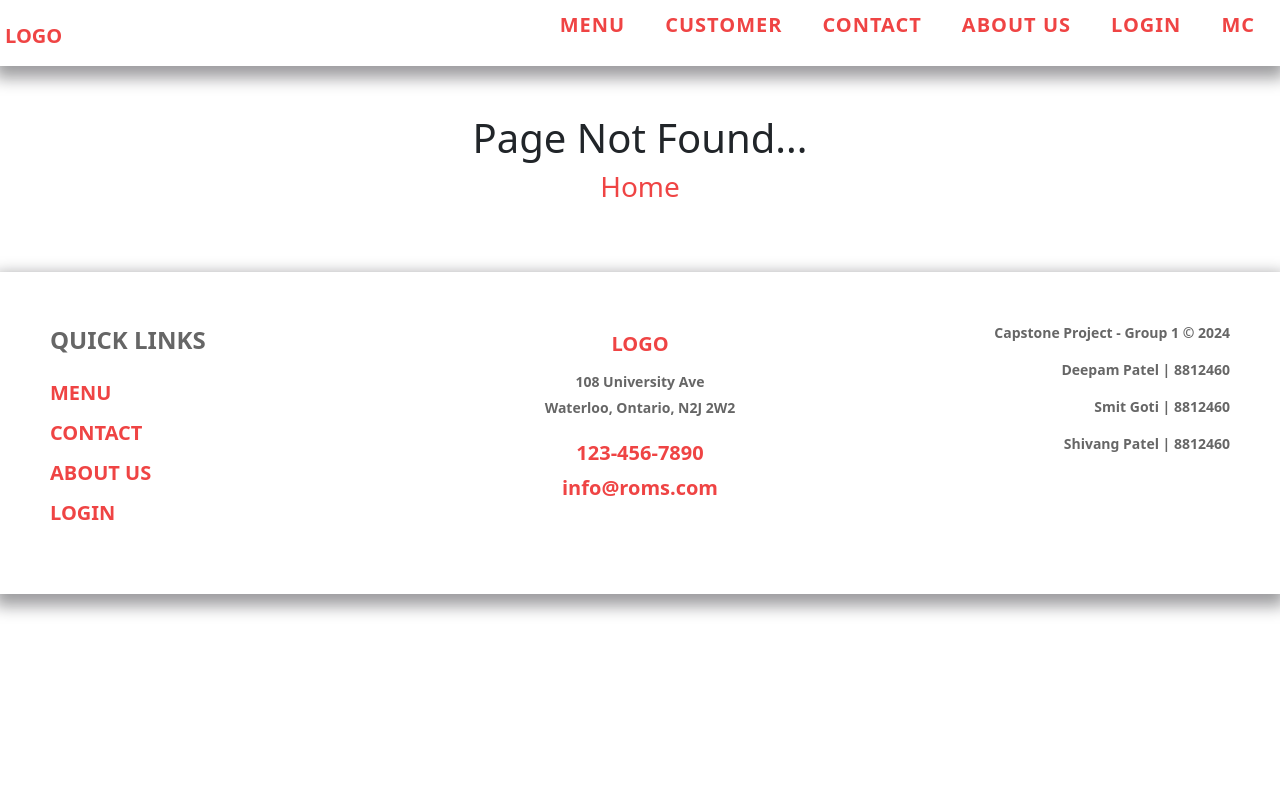
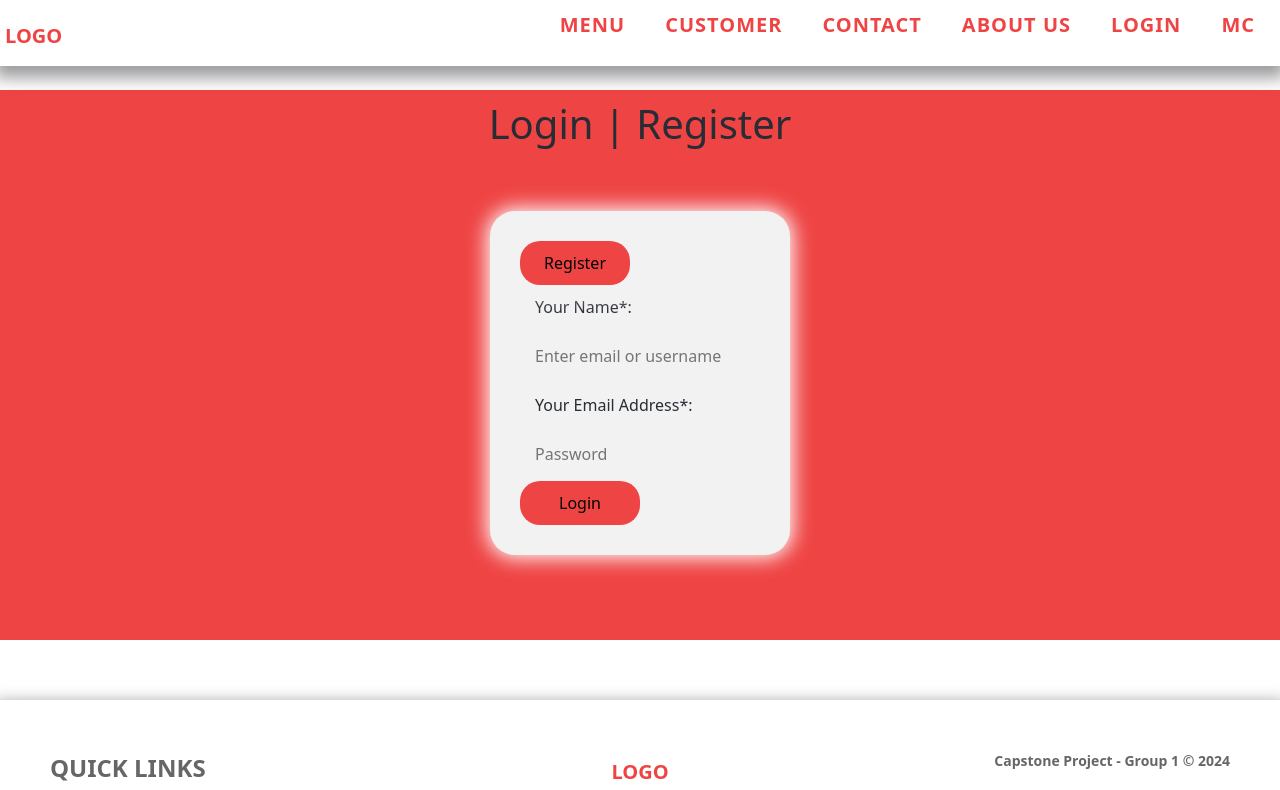
Before and after one commit to Smitgoti30/RestaurantOrderManagementSystem, a React (Create React App) app in the folder Solution/frontend/: page /login in a window 1280 px wide. Shown: the top 790 px of the page. Built offline with nearby package versions, Linux system fonts and the light colour scheme.

Commit message:
Login | Register page with CSS style.

```diff
--- a/Solution/frontend/src/App.css
+++ b/Solution/frontend/src/App.css
@@ -920,3 +920,137 @@ border: 2px solid #ef4444;
 border-radius: 5%;
 display: flex;
 }
+
+/* css code for the contact-us page. */
+
+.contact-us {
+  display: flex;
+  flex-direction: column;
+  justify-content: space-between;
+  align-items: center;
+  color: #282c34;
+}
+
+.contact-div {
+  display: flex;
+  flex-direction: column;
+  justify-content: space-between;
+  background-color: #f2f2f2;
+  border-radius: 25px;
+  width: 600px;
+  height: auto;
+  margin: 25px 35px;
+  padding: 30px;
+  box-shadow: 0 0 20px 3px #fff;
+}
+
+/* css code for the login- registration page. */
+
+.login-div {
+  background-color: #ef4444;
+  display: flex;
+  flex-direction: column;
+  justify-content: space-between;
+  align-items: center;
+  width: 100vw;
+  height: 100%;
+  color: #282c34;
+  padding: 10px 0 0 0;
+}
+
+.form-div {
+  display: flex;
+  flex-direction: column;
+  justify-content: space-between;
+  background-color: #f2f2f2;
+  border-radius: 25px;
+  width: 300px;
+  height: auto;
+  margin: 55px 35px 85px 35px;
+  padding: 30px;
+  box-shadow: 0 0 20px 3px #fff;
+}
+
+.from-box {
+
+  display: flex;
+  flex-direction: column;
+  justify-content: space-between;
+  border-radius: 25px;
+  width: 300px;
+  height: auto;
+  margin: 35px 35px;
+
+}
+
+.button-box {
+  width: 220px;
+  height: 35px auto;
+  position: relative;
+  box-shadow: 0 0 20px 9px #f2f2f2;
+  border-radius: 20px;
+}
+
+.toggle-btn {
+  display: flex;
+  background-color: #ef4444;
+  flex-direction: column;
+  justify-content: center;
+  align-items: center;
+  padding: 10px 30px;
+  cursor: pointer;
+  width: 50%;
+  border: 0;
+  border-radius: 20px;
+  outline: none;
+  -webkit-border-radius: 20px;
+  -moz-border-radius: 20px;
+  -ms-border-radius: 20px;
+  -o-border-radius: 20px;
+}
+
+.input-field {
+  /* color: #fff; */
+  margin: 15px 0;
+  border-radius: 3px;
+  display: flex;
+  align-items: center;
+}
+
+.input {
+  width: auto;
+  background: transparent;
+  border: 0;
+  outline: 0;
+  /* padding: 10px 10px; */
+  margin: 15px 15px;
+}
+
+label {
+  width: auto;
+  /* background: transparent; */
+  border: 0;
+  outline: 0;
+  padding: 10px 15px;
+}
+
+#btn {
+  display: flex;
+  justify-content: center;
+  align-items: center;
+  top: 0;
+  left: 0;
+  width: 110px;
+  height: 100px;
+  background-color: #ef4444;
+  border-radius: 30px;
+  transition: 1s;
+}
+
+#login {
+  left: 50%;
+}
+
+#register {
+  left: 50%;
+}
--- a/Solution/frontend/src/components/Contact.js
+++ b/Solution/frontend/src/components/Contact.js
@@ -21,10 +21,12 @@ function Contact() {
     <div className="contact-us">
       <h1>Contact Us</h1>
       <p>Get in touch with us! We'd love to hear from you.</p>
-      <form onSubmit={handleSubmit}>
+      <div class="contact-div">
+        <form class="form-box" onSubmit={handleSubmit}>
           <label>
             Your Name*:
             <input
+              class="input"
               type="text"
               name="name"
               value={formData.name}
@@ -35,6 +37,7 @@ function Contact() {
           <label>
             Your Email Address*:
             <input
+              class="input"
               type="email"
               name="email"
               value={formData.email}
@@ -45,14 +48,18 @@ function Contact() {
           <label>
             Your Message*:
             <textarea
+              class="input"
               name="message"
               value={formData.message}
               onChange={handleChange}
               required
             ></textarea>
           </label>
-        <button type="submit">Send</button>
+          <button class="toggle-btn" type="submit">
+            Send
+          </button>
         </form>
+      </div>
     </div>
   );
 }
--- a/Solution/frontend/src/components/Footer.js
+++ b/Solution/frontend/src/components/Footer.js
@@ -50,7 +50,7 @@ function Footer() {
           <div class="copy">
             <p>Deepam Patel | 8812460 </p>
             <p>Smit Goti | 8812460 </p>
-            <p>Shivang Patel | 8812460 </p>
+            <p>Shivang Patel | 8865389 </p>
           </div>
         </div>
       </footer>
--- /dev/null
+++ b/Solution/frontend/src/components/Login.js
@@ -0,0 +1,80 @@
+import React, { useState } from "react";
+
+const Login = () => {
+  const [isLogin, setIsLogin] = useState(true);
+  // const [isRegister, setIsRegister] = useState(true);
+  const [formData, setFormData] = useState({
+    emailOrUsername: "",
+    password: "",
+    confirmPassword: "",
+  });
+
+  const handleInputChange = (e) => {
+    const { name, value } = e.target;
+    setFormData((prev) => ({ ...prev, [name]: value }));
+  };
+
+  const handleSubmit = (e) => {
+    e.preventDefault();
+    // Handle form submission (login or registration) here
+    // You can make API calls or perform other actions based on the form data
+    console.log("Form submitted:", formData);
+  };
+
+  return (
+    <div className="login-div">
+      <h1>Login | Register</h1>
+      <div class="form-div">
+        <div class="button-box">
+          <button class="toggle-btn" onClick={() => setIsLogin(!isLogin)}>
+            {isLogin ? "Register" : "Login"}
+          </button>
+        </div>
+
+        <form class="form-box" onSubmit={handleSubmit}>
+          <label>Your Name*: </label>
+          <input
+            class="input"
+            type="text"
+            name="emailOrUsername"
+            placeholder="Enter email or username"
+            value={formData.emailOrUsername}
+            onChange={handleInputChange}
+            required
+          />
+
+          <label>Your Email Address*: </label>
+          <input
+            class="input"
+            type="password"
+            name="password"
+            placeholder="Password"
+            value={formData.password}
+            onChange={handleInputChange}
+            required
+          />
+
+          {!isLogin && (
+            <input
+              class="input"
+              type="password"
+              name="confirmPassword"
+              placeholder="Confirm Password"
+              value={formData.confirmPassword}
+              onChange={handleInputChange}
+              required
+            />
+          )}
+
+          <button class="toggle-btn" type="submit">
+            {isLogin ? "Login" : "Register"}
+          </button>
+        </form>
+      </div>
+
+      {/* Add additional elements like social login buttons here */}
+    </div>
+  );
+};
+
+export default Login;
--- a/Solution/frontend/src/components/Roms.js
+++ b/Solution/frontend/src/components/Roms.js
@@ -9,6 +9,7 @@ import MenuAdmin from "./MenuAdmin";
 import AboutUs from "./AboutUs";
 import Contact from "./Contact";
 import CategoryLayout from "./CategoryLayout";
+import Login from "./Login";
 
 function Roms(props) {
   return (
@@ -39,10 +40,10 @@ function Roms(props) {
             <Route
               path="/menu_customer"
               element={
-              <>
-                <br></br>
-              <CategoryLayout />
-              </>
+                <>
+                  <br></br>
+                  <CategoryLayout />
+                </>
               }
             />
             <Route
@@ -72,6 +73,15 @@ function Roms(props) {
                 </>
               }
             />
+            <Route
+              path="/login"
+              element={
+                <>
+                  <br></br>
+                  <Login />
+                </>
+              }
+            />
             <Route path="*" element={<NoPage />} />
           </Route>
         </Routes>
```
Lines whose indentation alone changed are shown as unchanged.
